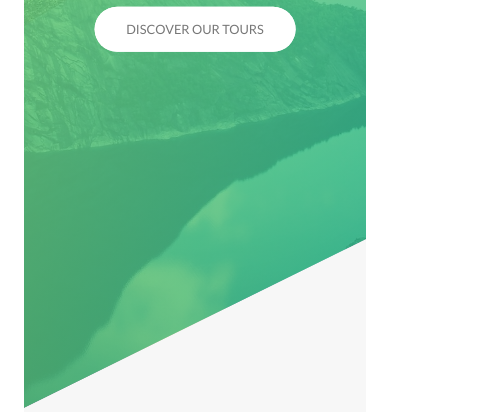
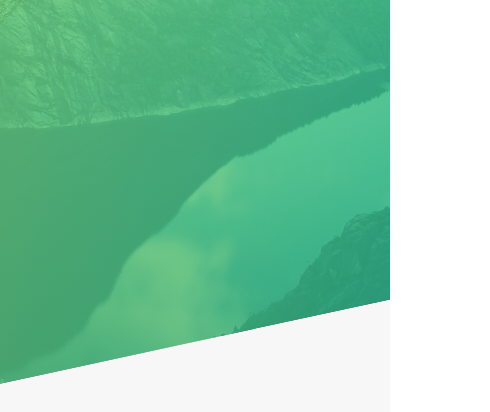
Before and after one commit to tommydilillo/Natours-Advanced-CSS, a website: page starter/index.html in a window 390 px wide. Shown: the part 418-830 px from the top of the page, 490 px wide, since content can reach past the window. Drawn offline with Linux system fonts and the light colour scheme.

Commit message:
started media queries for grid and layout

```diff
--- a/starter/sass/abstract/_mixins.scss
+++ b/starter/sass/abstract/_mixins.scss
@@ -41,6 +41,8 @@ $breakpoint argument choices
 - tab-land
 - big-desktop
 
+ORDER: Base + typography > general layout + grid > page layout > components
+
 1em = 16px
 */
 
--- a/starter/sass/abstract/_variables.scss
+++ b/starter/sass/abstract/_variables.scss
@@ -26,4 +26,5 @@ $default-font-size: 1.6rem;
 // GRID
 $grid-width: 114rem;
 $gutter-vertical: 8rem;
+$gutter-vertical-small: 6rem;
 $gutter-horizontal: 6rem;
--- a/starter/sass/base/_base.scss
+++ b/starter/sass/base/_base.scss
@@ -11,15 +11,15 @@ html {
     font-size: 62.5%; // 1rem = 10px; 10px/16px = 62.5%;
     /* equal to 10px based on a 16px browser standard font-size */
 
-    @include respond(tab-land) {
+    @include respond(tab-land) { // width <1200?
         font-size: 56.25%; //1 rem = 9px, 9/16 = 56.25%
     }
 
-    @include respond(tab-port) {
+    @include respond(tab-port) { // width <900?
         font-size: 50%; // 1rem = 8px, 8/16 = 50%
     }
 
-    @include respond(big-desktop) {
+    @include respond(big-desktop) { // width > 1800?
         font-size: 75%; //1rem=12px, 12/16
     }
 
@@ -27,4 +27,9 @@ html {
 
 body {
     box-sizing: border-box;
+    padding: 3rem;
+
+    @include respond(tab-port) {
+        padding: 0;
+    }
 }
--- a/starter/sass/base/_typography.scss
+++ b/starter/sass/base/_typography.scss
@@ -4,7 +4,6 @@ body {
     /* font-size: 16px; */
     line-height: 1.7;
     color: $color-grey-dark;
-    padding: 3rem;
 }
 
 .heading-primary {
@@ -12,7 +11,7 @@ body {
     text-transform: uppercase;
 
     backface-visibility: hidden;
-    margin: 6rem;
+    margin-bottom: 6rem;
 
     &--main {
         display: block;
@@ -23,6 +22,11 @@ body {
         animation-name: moveInLeft;
         animation-duration: 1s;
         animation-timing-function: ease-out;
+
+        @include respond(phone) {
+            letter-spacing: 1rem;
+            font-size: 5rem;
+        }
 
         /*
         animation-iteration-count: 3;
@@ -39,6 +43,10 @@ body {
         animation-name: moveInRight;
         animation-duration: 2s;
         animation-timing-function: ease-out;
+
+        @include respond(phone) {
+            letter-spacing: .5rem;
+        }
     }
 }
 
@@ -52,6 +60,14 @@ body {
     color: transparent;
     letter-spacing: 2px;
     transition: all .2s;
+
+    @include respond(tab-port) {
+        font-size: 3rem;
+    }
+
+    @include respond(phone) {
+        font-size: 2rem;
+    }
 
     &:hover {
         transform: skewY(2deg) skewX(20deg) scale(1.1);
--- a/starter/sass/layout/_footer.scss
+++ b/starter/sass/layout/_footer.scss
@@ -4,6 +4,9 @@
     font-size: 1.4rem;
     color: $color-gray-light-1;
 
+    @include respond(tab-port) {
+        padding: 8rem 0;
+    }
 
     &__logo-box {
         text-align: center;
@@ -19,6 +22,11 @@
         border-top: 1px solid $color-grey-dark-2;
         padding-top: 2rem;
         display: inline-block;
+
+        @include respond(tab-port) {
+            width: 100%;
+            text-align: center;
+         }
     }
 
     &__list {
@@ -59,5 +67,10 @@
         padding-top: 2rem;
         width: 80%;
         float: right;
+
+        @include respond(tab-port) {
+            width: 100%;
+            float: none;
+        }
     }
 }
--- a/starter/sass/layout/_grid.scss
+++ b/starter/sass/layout/_grid.scss
@@ -1,9 +1,19 @@
 .row {
     max-width: $grid-width;
+
     margin: 0 auto;
 
     &:not(:last-child) {
         margin-bottom: $gutter-vertical;
+
+        @include respond(tab-port) {
+            margin-bottom: $gutter-vertical-small;
+        }
+    }
+
+    @include respond(tab-port) {
+        max-width: 50rem;
+        padding: 0 3rem;
     }
 
     @include clearfix;
@@ -13,6 +23,16 @@
 
         &:not(:last-child) {
             margin-right: $gutter-horizontal;
+
+            @include respond(tab-port) {
+                margin-right: 0;
+                margin-bottom: $gutter-vertical-small;
+
+            }
+        }
+
+        @include respond(tab-port) {
+            width:100% !important;
         }
     }
 
--- a/starter/sass/layout/_header.scss
+++ b/starter/sass/layout/_header.scss
@@ -11,6 +11,11 @@
 
     -webkit-clip-path: polygon(0 0, 100% 0, 100% 75vh, 0 100%);
     clip-path: polygon(0 0, 100% 0, 100% 75vh, 0 100%);
+
+    @include respond(phone) {
+        -webkit-clip-path: polygon(0 0, 100% 0, 100% 85vh, 0 100%);
+        clip-path: polygon(0 0, 100% 0, 100% 85vh, 0 100%);
+    }
 
     &__logo-box {
         position: absolute;
--- a/starter/sass/layout/_navigation.scss
+++ b/starter/sass/layout/_navigation.scss
@@ -16,6 +16,16 @@
         box-shadow: 0 1rem 3rem rgba($color-black, .1);
         text-align: center;
         cursor: pointer;
+
+        @include respond(tab-port) {
+            top: 4rem;
+            right: 4rem;
+        }
+
+        @include respond(phone) {
+            top: 3rem;
+            right: 3rem;
+        }
     }
 
     &__background {
@@ -29,8 +39,16 @@
         z-index: 1000;
         transition: transform .8s cubic-bezier(0.86, 0, 0.07, 1);
 
-        // transform: scale(80);
-    }
+        @include respond(tab-port) {
+            top: 4.5rem;
+            right: 4.5rem;
+        }
+
+        @include respond(phone) {
+            top: 3.5rem;
+            right: 3.5rem;
+        }
+      }
 
     &__nav {
         height: 100vh;
```
Also changed, not shown: starter/css/style.css.
